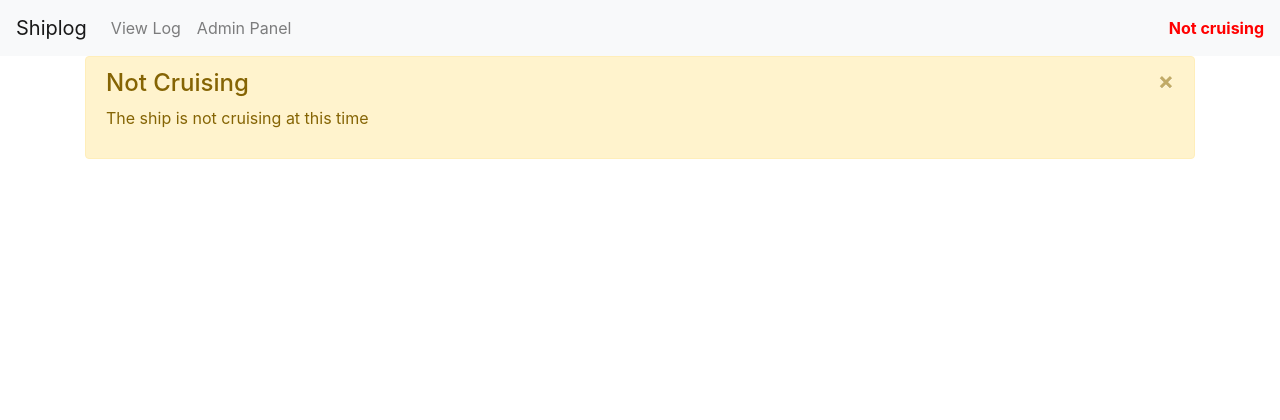
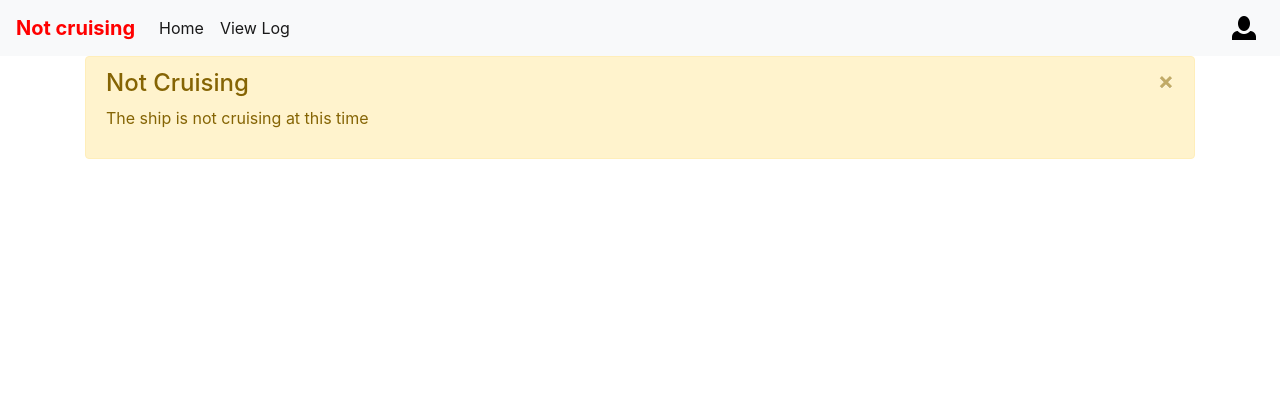
Before and after one commit to biosstation/shiplog, a Django app: page / in a window 1280 px wide. Shown: the top 420 px of the page. Run offline with Django 3.2, Linux system fonts and the light colour scheme; data that the repository does not hold is empty; some libraries are stand-ins or nearby versions.

Commit message:
Added person icon to header for link to admin panel

```diff
--- a/eventcapture/templates/base.html
+++ b/eventcapture/templates/base.html
@@ -20,8 +20,8 @@
 </div>
 </div>
 {% endif %}
-  <script src="{% static 'js/bootstrap.min.js' %}"></script>
 <script src="{% static 'js/jquery-3.3.1.slim.min.js' %}"></script>
+<script src="{% static 'js/bootstrap.min.js' %}"></script>
 <script src="{% static 'js/snackbar.min.js' %}"></script>
 {% block js %}
 {% endblock %}
--- a/eventcapture/templates/header.html
+++ b/eventcapture/templates/header.html
@@ -1,23 +1,25 @@
+{% load staticfiles %}
 <nav class="navbar navbar-expand-lg navbar-light bg-light">
-  <a class="navbar-brand" href="{% url 'index' %}">Shiplog</a>
-  <button class="navbar-toggler" type="button" data-toggle="collapse" data-target="#navbarText" aria-controls="navbarText" aria-expanded="false" aria-label="Toggle navigation">
-    <span class="navbar-toggler-icon"></span>
-  </button>
-  <div class="collapse navbar-collapse" id="navbarText">
-    <ul class="navbar-nav mr-auto">
-      <li class="nav-item">
-        <a class="nav-link" href="{% url 'log' %}">View Log</a>
-      </li>
-      <li class="nav-item">
-        <a class="nav-link" href="/admin/">Admin Panel</a>
-      </li>
-    </ul>
-    <span class="navbar-text">
+    <button class="navbar-toggler" type="button" data-toggle="collapse" data-target="#navbarTogglerDemo03" aria-controls="navbarTogglerDemo03" aria-expanded="false" aria-label="Toggle navigation">
+        <span class="navbar-toggler-icon"></span>
+    </button>
+    <div class="navbar-brand">
     {% if cruise is null %}
         <b style="color:red">Not cruising</b>
     {% else %}
         {{ cruise.name }}
     {% endif %}
-    </span>
-  </div>
+    </div>
+
+    <div class="collapse navbar-collapse" id="navbarTogglerDemo03">
+        <ul class="navbar-nav mr-auto mt-2 mt-lg-0">
+            <li class="nav-item active">
+                <a class="nav-link" href="{% url 'index' %}">Home</a>
+            </li>
+            <li class="nav-item active">
+                <a class="nav-link" href="{% url 'log' %}">View Log</a>
+            </li>
+        </ul>
+    </div>
+    <a href="/admin/"><img class="p-2" src="{% static 'img/person.png' %}" alt="admin icon"></a>
 </nav>
```
Also changed, not shown: eventcapture/utils.py (added, +20 -0 lines), static/img/person.png (added), 1 other file.
